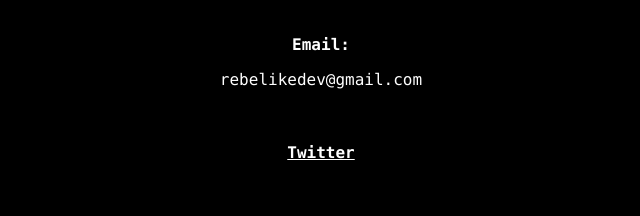
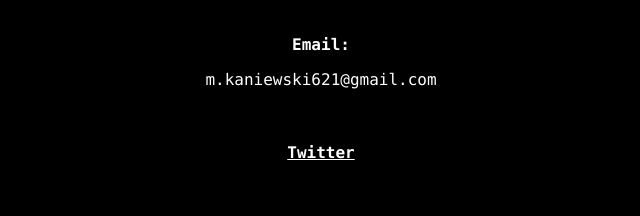
Before and after one commit to KaniiKania/kg-website, a plain HTML site: page kontakt.html in a window 1280 px wide. Shown: the part 482-698 px from the top of the page, 319-959 px from the left. Drawn offline with Linux system fonts and the light colour scheme.

Commit message:
Update kontakt.html

```diff
--- a/kontakt.html
+++ b/kontakt.html
@@ -33,7 +33,7 @@
     <br></br>
     <br></br>
     <br></br>
-    <b>Email: </b> <p> rebelikedev@gmail.com </p>
+    <b>Email: </b> <p> m.kaniewski621@gmail.com </p>
     <br></br>
     <a style='color:white' href="https://twitter.com/GamesKania"><b>Twitter</b></a>
     <br></br>
```
